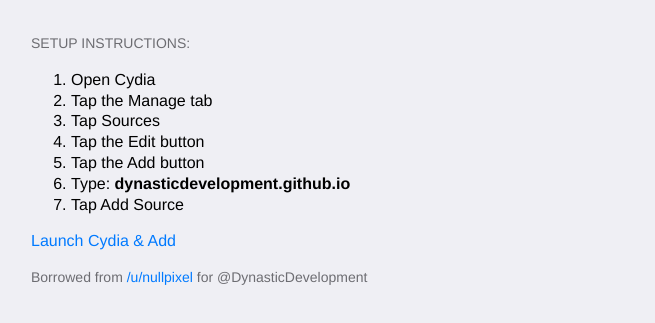
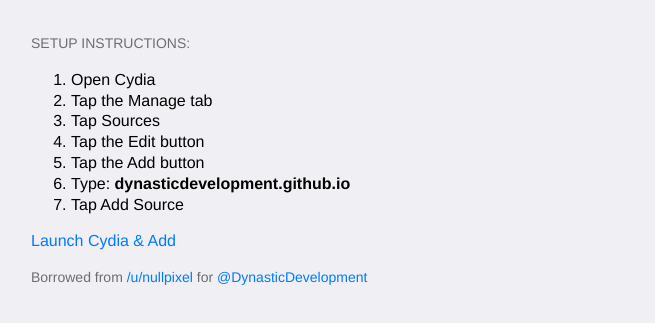
Before and after one commit to DynasticDevelopment/dynasticdevelopment.github.io, a plain HTML site: page index.html in a window 1280 px wide. Shown: the part 47-370 px from the top of the page, without its empty margins (127-782 px from the left). Drawn offline with Linux system fonts and the light colour scheme.

Commit message:
Update repo - automated

```diff
--- a/index.html
+++ b/index.html
@@ -22,7 +22,7 @@
             </ol>
 
             <a href="cydia://url/https://cydia.saurik.com/api/share#?source=https://dynasticdevelopment.github.io/" target="_blank" role="button"> Launch Cydia &amp; Add</a>
-            <p role="footer">Borrowed from <a href="https://reddit.com/user/nullpixel">/u/nullpixel</a> for @DynasticDevelopment</p>
+            <p role="footer">Borrowed from <a href="https://reddit.com/user/nullpixel">/u/nullpixel</a> for <a href="https://twitter.com/DynasticDevelop">@DynasticDevelopment</a></p>
         </main>
 
 
```
Also changed, not shown: 4 other files.
